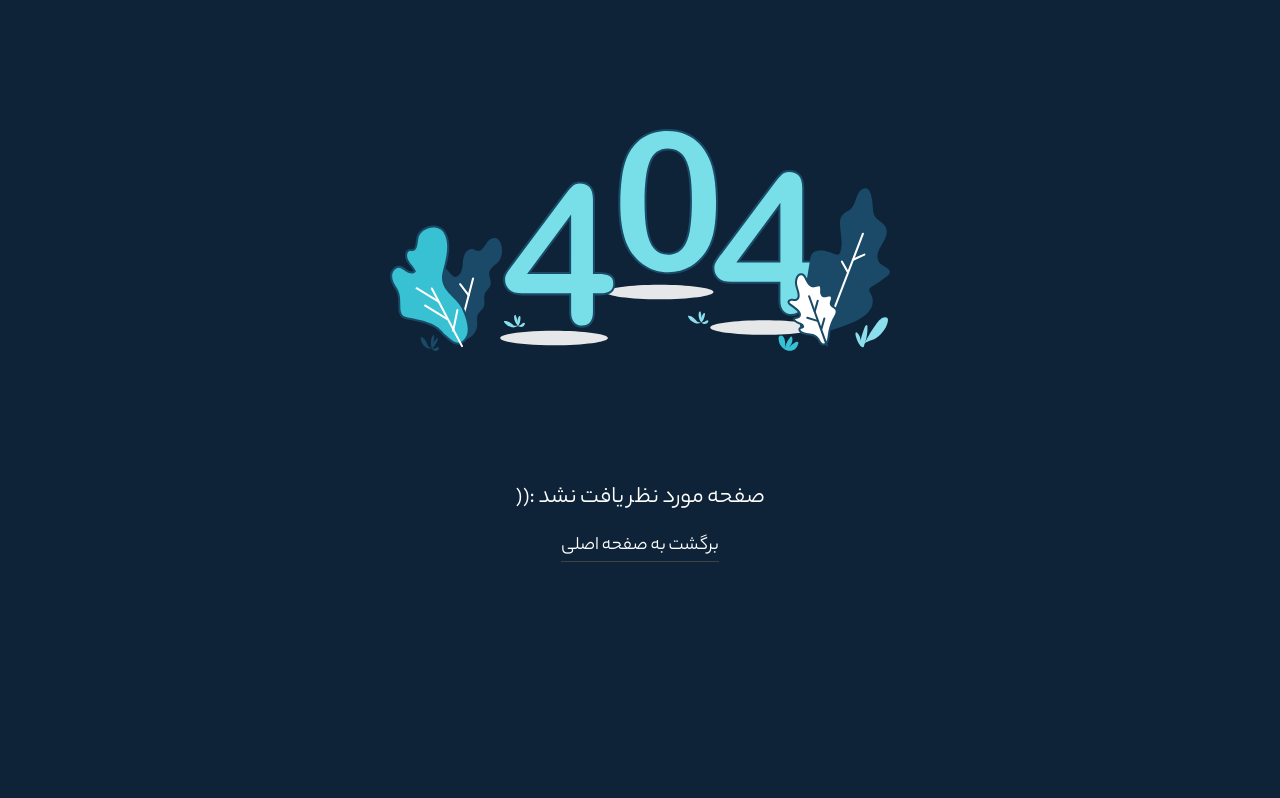
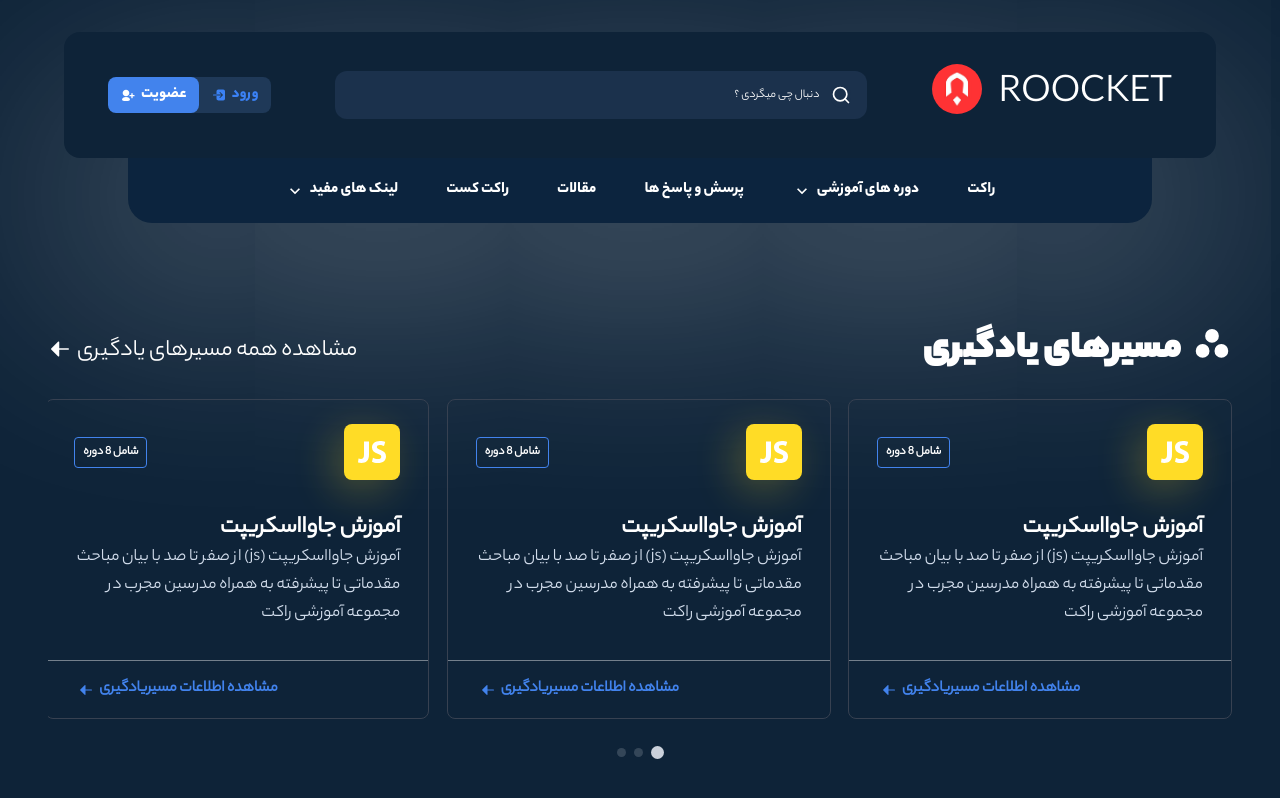
Before and after one commit to mosalehkamali/roocket, a Next.js app: page /series in a window 1280 px wide. Before the commit this address had no page. Shown: the top 798 px of the page. Built offline with nearby package versions, Linux system fonts and the light colour scheme; no server answers.

Commit message:
create series page

```diff
--- /dev/null
+++ b/src/app/series/page.js
@@ -0,0 +1,15 @@
+import Navbar from "@/components/modules/navbar/Navbar";
+import Roadmaps from "@/components/templates/index/roadmaps/Roadmaps";
+import React from "react";
+
+function series() {
+  return (
+    <>
+      <Navbar />
+      <Roadmaps />
+
+    </>
+  );
+}
+
+export default series;
```
